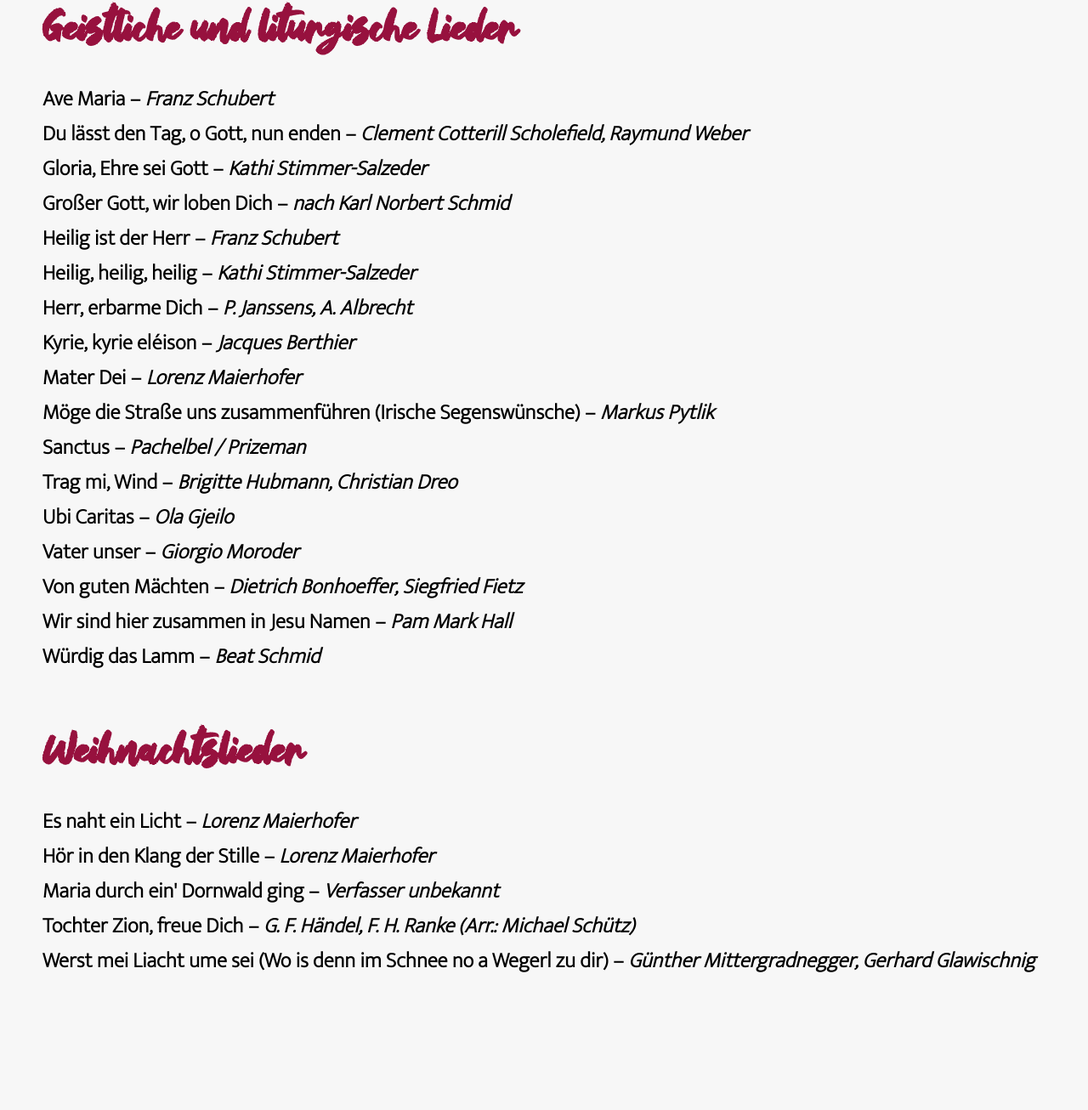
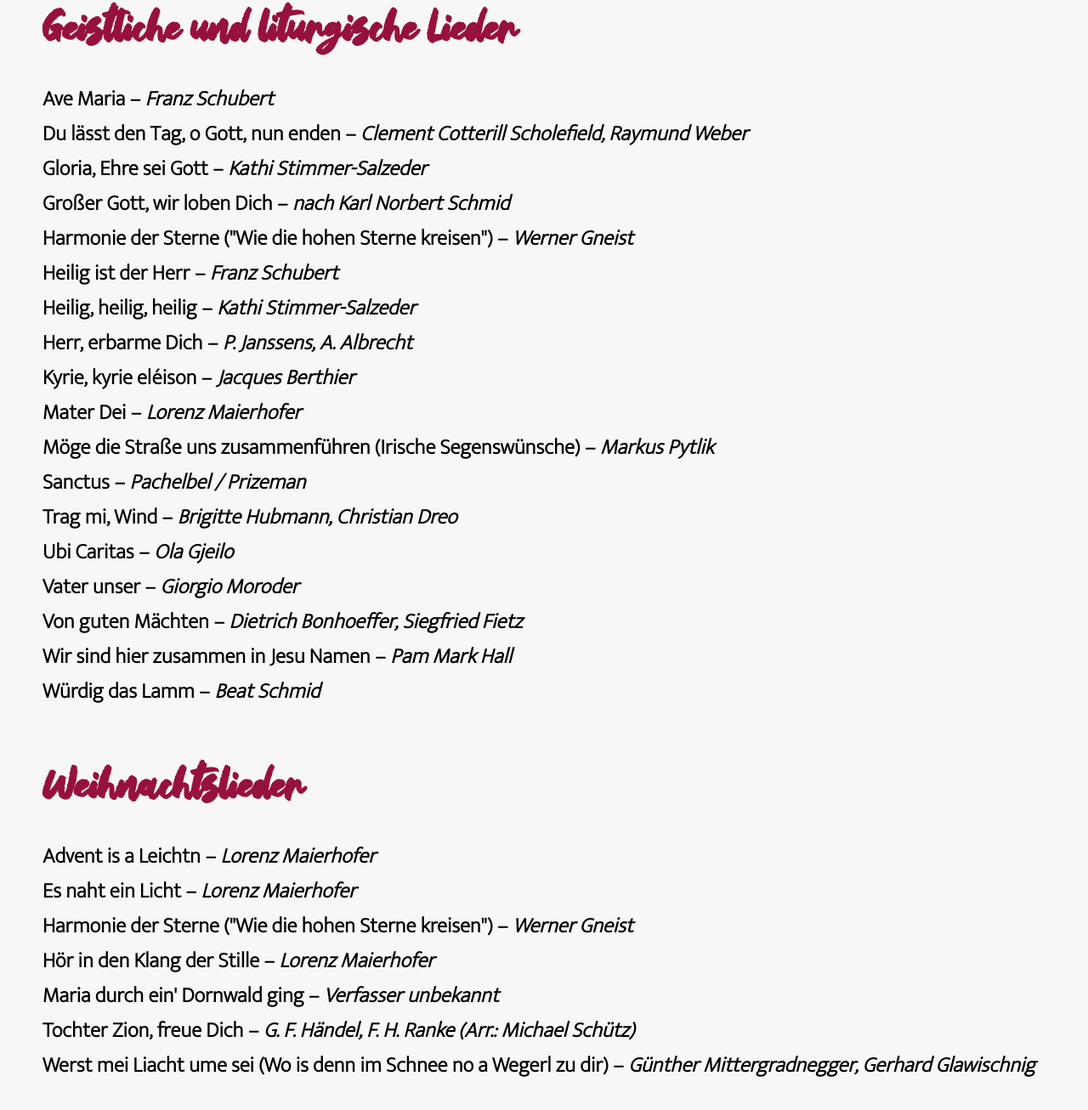
Before and after one commit to d-accord/vokalensemble.github.io, a plain HTML site: page repertoire.html in a window 1280 px wide. Shown: the part 3244-4550 px from the top of the page at 85% size. Before the commit the page ends 4505 px from the top, so only its background shows below. Drawn offline with Linux system fonts and the light colour scheme.

Commit message:
Alle Änderungen: Banner, Schriftarten, Inhalte

```diff
--- a/repertoire.html
+++ b/repertoire.html
@@ -195,6 +195,7 @@ Du planst einen besonderen Anlass und hast einen Liedwunsch? Kein Problem - wenn
 <li><span class="song-title">Du lässt den Tag, o Gott, nun enden</span> – <span class="song-artist"><em>Clement Cotterill Scholefield, Raymund Weber</em></span></li>
 <li><span class="song-title">Gloria, Ehre sei Gott</span> – <span class="song-artist"><em>Kathi Stimmer-Salzeder</em></span></li>
 <li><span class="song-title">Großer Gott, wir loben Dich</span> – <span class="song-artist"><em>nach Karl Norbert Schmid</em></span></li>
+<li><span class="song-title">Harmonie der Sterne ("Wie die hohen Sterne kreisen")</span> – <span class="song-artist"><em>Werner Gneist</em></span></li>
 <li><span class="song-title">Heilig ist der Herr</span> – <span class="song-artist"><em>Franz Schubert</em></span></li>
 <li><span class="song-title">Heilig, heilig, heilig</span> – <span class="song-artist"><em>Kathi Stimmer-Salzeder</em></span></li>
 <li><span class="song-title">Herr, erbarme Dich</span> – <span class="song-artist"><em>P. Janssens, A. Albrecht</em></span></li>
@@ -214,7 +215,9 @@ Du planst einen besonderen Anlass und hast einen Liedwunsch? Kein Problem - wenn
 <h3>Weihnachtslieder</h3>
 <h6>
 <ul class="song-list">
+<li><span class="song-title">Advent is a Leichtn</span> – <span class="song-artist"><em>Lorenz Maierhofer</em></span></li>
 <li><span class="song-title">Es naht ein Licht</span> – <span class="song-artist"><em>Lorenz Maierhofer</em></span></li>
+<li><span class="song-title">Harmonie der Sterne ("Wie die hohen Sterne kreisen")</span> – <span class="song-artist"><em>Werner Gneist</em></span></li>
 <li><span class="song-title">Hör in den Klang der Stille</span> – <span class="song-artist"><em>Lorenz Maierhofer</em></span></li>
 <li><span class="song-title">Maria durch ein' Dornwald ging</span> – <span class="song-artist"><em>Verfasser unbekannt</em></span></li>
 <li><span class="song-title">Tochter Zion, freue Dich</span> – <span class="song-artist"><em>G. F. Händel, F. H. Ranke (Arr.: Michael Schütz)</em></span></li>
```
